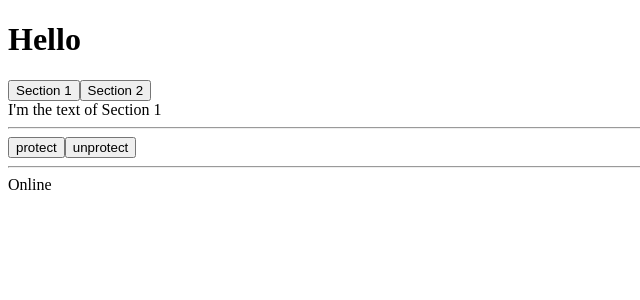
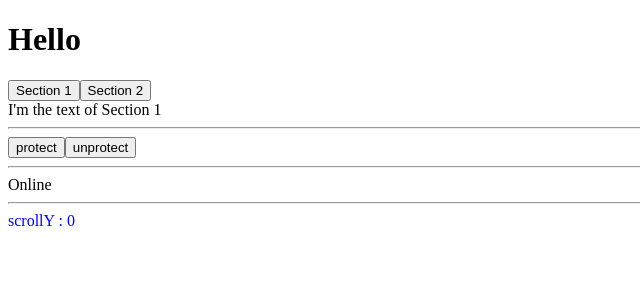
Before and after one commit to jinimong/super-hooks, a React (Create React App) app: page / in a window 1280 px wide. Shown: the top 300 px of the page, without its empty margins (0-640 px from the left). Built offline with nearby package versions, Linux system fonts and the light colour scheme.

Commit message:
Add useScroll

```diff
--- a/src/App.js
+++ b/src/App.js
@@ -6,6 +6,7 @@ import { usePreventLeave } from "./hooks/usePreventLeave";
 import { useBeforeLeave } from "./hooks/useBeforeLeave";
 import { useFadeIn } from "./hooks/useFadeIn";
 import { useNetwork } from "./hooks/useNetwork";
+import { useScroll } from "./hooks/useScroll";
 
 const tabs = [
   {
@@ -34,8 +35,13 @@ const App = () => {
   const onLine = useNetwork((status) => {
     console.log(status ? "This is online. :)" : "This is offline. :<");
   });
+  const { y } = useScroll();
   return (
-    <div className="App">
+    <div
+      className="App"
+      style={{
+        height: "500vh",
+      }}>
       <h1 ref={title}>Hello</h1>
       {tabs.map((tab, index) => (
         <button
@@ -57,6 +63,14 @@ const App = () => {
       </button>
       <hr />
       <div>{onLine ? "Online" : "Offline"}</div>
+      <hr />
+      <div
+        style={{
+          position: "fixed",
+          color: y > 1000 ? "red" : "blue",
+        }}>
+        scrollY : {y}
+      </div>
     </div>
   );
 };
--- /dev/null
+++ b/src/hooks/useScroll.js
@@ -0,0 +1,16 @@
+import { useEffect, useState } from "react";
+
+export const useScroll = () => {
+  const [scroll, setScroll] = useState({
+    x: 0,
+    y: 0,
+  });
+  const onScroll = () => setScroll({ x: window.scrollX, y: window.scrollY });
+
+  useEffect(() => {
+    window.addEventListener("scroll", onScroll);
+    return () => window.removeEventListener("scroll", onScroll);
+  }, []);
+
+  return scroll;
+};
```
